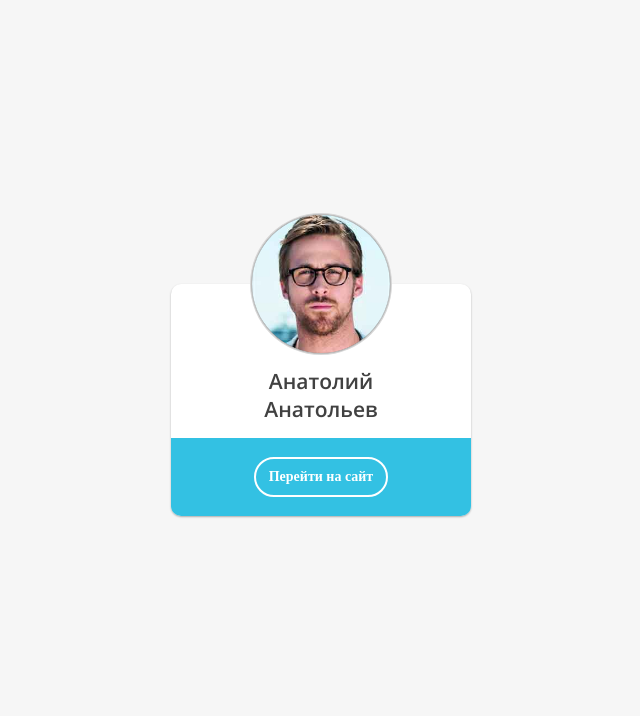
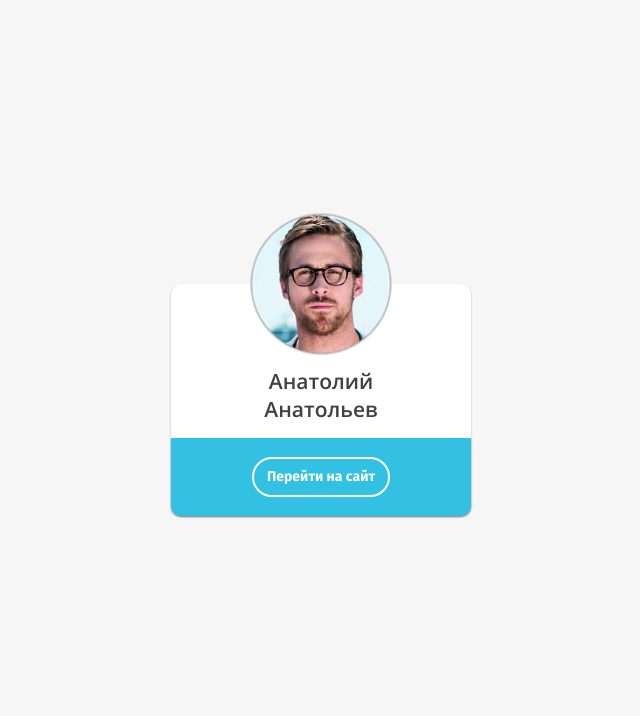
Before and after one commit to aleksey1lipkin/portfolio, a web app: file index.html in a window 1280 px wide. Shown: the top 716 px of the page, without its empty margins (319-959 px from the left). Run offline with its HTML, style and script files only (its server is not run), Linux system fonts and the light colour scheme.

Commit message:
final version

```diff
--- a/css/main.css
+++ b/css/main.css
@@ -1,6 +1,10 @@
 @font-face {
 	font-family: "Open Sans Semibold" ;
 	src: url('../fonts/OpenSansSemiBold.woff');
+}
+@font-face {
+    font-family: "Fira Sans Bold";
+    src: url('../fonts/FiraSans-Bold.woff');
 }
 * {
     box-sizing: border-box;
@@ -48,7 +52,7 @@ html {
 .card__header {
     width: 144px;
     margin-bottom: 15px;
-    font-family: 'Open Sans Semibold';
+    font-family: 'Open Sans Semibold', sans-serif;
     text-align: center;
     font-size: 21px;
     line-height: 1.3333333;
@@ -62,10 +66,11 @@ html {
     flex-direction: column;
     justify-content: center;
     align-items: center;
+    box-shadow: 0px 1px 2px 0px rgba(0, 0, 0, 0.3);
 }
 .login__button {
     border: 2px solid #fff;
-    font-family: 'Fira Sans';
+    font-family: 'Fira Sans Bold', sans-serif;
     font-size: 14px;
     text-decoration: none;
     font-weight: bold;
--- a/index.html
+++ b/index.html
@@ -1,20 +1,23 @@
 <!DOCTYPE html>
 <html lang="en">
 <head>
-	<meta charset="UTF-8">
+	<meta charset="UTF-8" />
 	<meta name="viewport" content="width=device-width" />
-	<title>Анатолий Анатольев</title>
-	<link rel="stylesheet" href="css/reset.css">
-	<link rel="stylesheet" href="css/main.css">
+	<meta name="description" content="Анатолий Анатольев визитка, перейти на сайт для подробной информации" />
+	<meta name="keywords" content="Анатолий, Анатольев, визитка, портфолио" />
+	<meta name="author" content="Алексей Липкин" />
+	<title>Анатолий Анатольев, портфолио</title>
+	<link rel="stylesheet" href="css/reset.css" />
+	<link rel="stylesheet" href="css/main.css" />
 </head>
 <body>
 	<div class="wrapper">
-	<section class="card">
+	<div class="card">
 		<div class="avatar">
 			<img src="img/ava_low.jpg" class="avatar__image" />
 		</div>
 			<p class="card__header">Анатолий Анатольев</p>
-	</section>
+	</div>
 		<div class="login">
 			<a href="about.html" class="login__button">Перейти на сайт</a>
 		</div>
```
Also changed, not shown: fonts/BebasNeueRegular.woff (deleted), fonts/FiraSans-Bold.woff (added).
